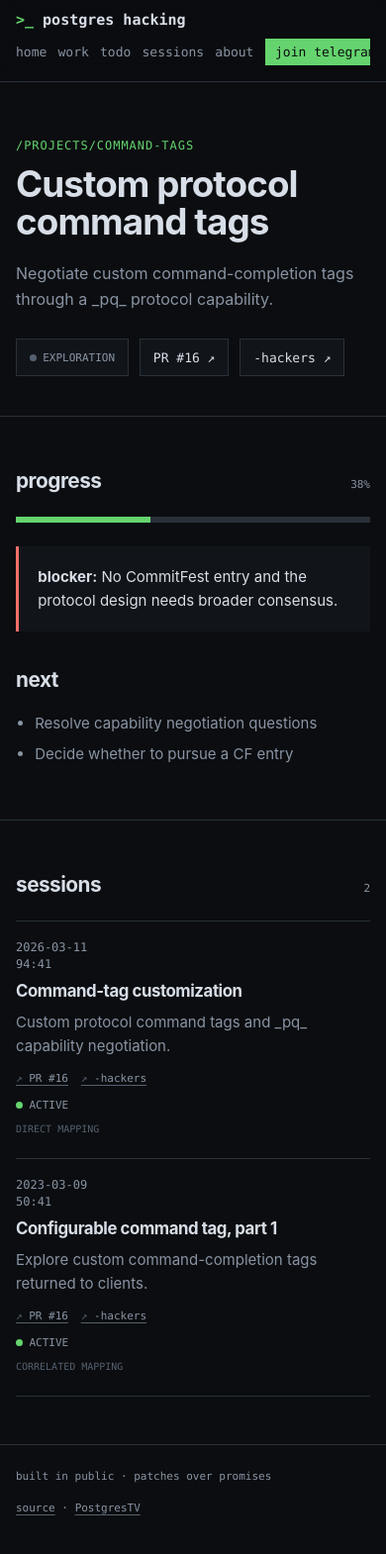
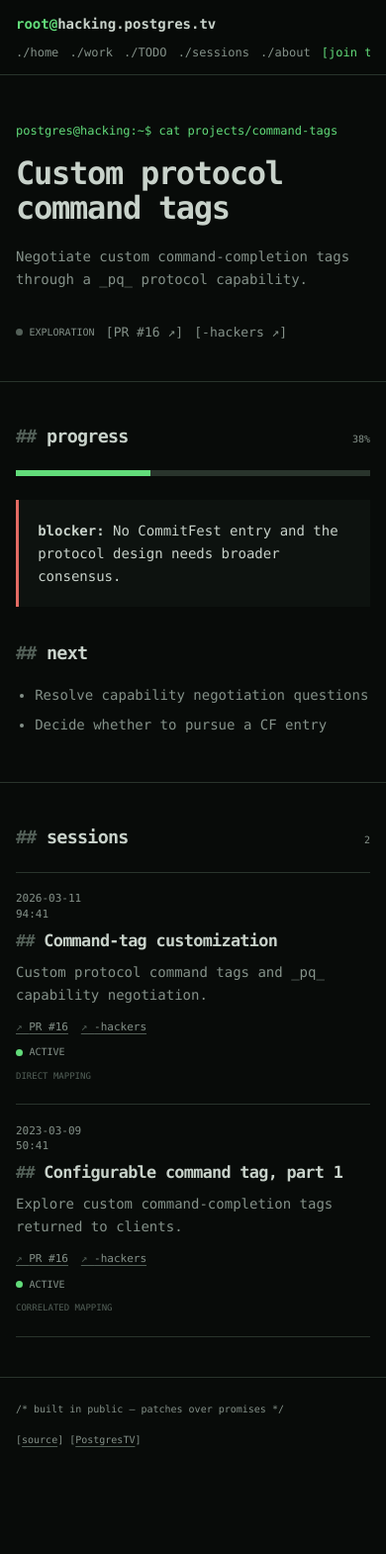
Before and after one commit to NikolayS/hacking-postgres, an Astro site: page /projects/command-tags/ in a window 390 px wide. Shown: the whole page at 99% size. After the commit the page ends 1502 px from the top, so only its background shows below. Built offline with nearby package versions, Linux system fonts and the light colour scheme; Astro itself is replaced by a stand-in of ours.

Commit message:
feat: adopt true monospace design

```diff
--- a/src/layouts/Layout.astro
+++ b/src/layouts/Layout.astro
@@ -13,11 +13,11 @@
 const pageTitle = title ? `${title} — Postgres Hacking` : 'Postgres Hacking';
 const path = Astro.url.pathname;
 const links = [
-  ['/', 'home'],
-  ['/work', 'work'],
-  ['/todo', 'todo'],
-  ['/sessions', 'sessions'],
-  ['/about', 'about'],
+  ['/', './home'],
+  ['/work', './work'],
+  ['/todo', './TODO'],
+  ['/sessions', './sessions'],
+  ['/about', './about'],
 ];
 ---
 
@@ -36,20 +36,20 @@
     <a class="skip-link" href="#content">skip to content</a>
     <header class="site-header">
       <div class="shell">
-        <a class="brand" href="/">postgres hacking</a>
+        <a class="brand" href="/">hacking.postgres.tv</a>
         <nav class="nav" aria-label="Primary navigation">
           {links.map(([href, label]) => (
             <a href={href} aria-current={path === href || (href !== '/' && path.startsWith(`${href}/`)) ? 'page' : undefined}>{label}</a>
           ))}
-          <a class="join" href="https://t.me/postgres_hacking">join telegram</a>
+          <a class="join" href="https://t.me/postgres_hacking">[join telegram]</a>
         </nav>
       </div>
     </header>
     <main id="content"><slot /></main>
     <footer class="site-footer">
       <div class="shell">
-        <span>built in public · patches over promises</span>
-        <span><a href="https://github.com/NikolayS/hacking-postgres">source</a> · <a href="https://www.youtube.com/@PostgresTV">PostgresTV</a></span>
+        <span>/* built in public — patches over promises */</span>
+        <span>[<a href="https://github.com/NikolayS/hacking-postgres">source</a>] [<a href="https://www.youtube.com/@PostgresTV">PostgresTV</a>]</span>
       </div>
     </footer>
   </body>
--- a/src/pages/about.astro
+++ b/src/pages/about.astro
@@ -3,7 +3,7 @@
 ---
 
 <Layout title="About">
-  <section class="page-head"><div class="shell"><p class="eyebrow">/about</p><h1>A public workshop for hacking Postgres.</h1><p class="lede">We pick real problems, inspect the code, prototype fixes, test the ugly edges, and push useful work toward -hackers and CommitFest.</p><div class="actions"><a class="button primary" href="https://t.me/postgres_hacking">join the Telegram group</a><a class="button" href="https://www.youtube.com/playlist?list=PLH8y1BNPAKjKDdJA7sDmFWUkbbYux3TRz">watch the playlist</a></div></div></section>
+  <section class="page-head"><div class="shell"><p class="eyebrow">postgres@hacking:~$ man postgres-hacking</p><h1>A public workshop for hacking Postgres.</h1><p class="lede">We pick real problems, inspect the code, prototype fixes, test the ugly edges, and push useful work toward -hackers and CommitFest.</p><div class="actions"><a class="button primary" href="https://t.me/postgres_hacking">[join telegram]</a><a class="button" href="https://www.youtube.com/playlist?list=PLH8y1BNPAKjKDdJA7sDmFWUkbbYux3TRz">[watch playlist]</a></div></div></section>
   <section class="section"><div class="shell split"><div><h2>Why “Postgres Hacking”?</h2><p class="lede">It works as the community and site name. “Hacking Postgres” remains the session-series title used by PostgresTV. Both point to the same work.</p><h2 style="margin-top:2.2rem">How to contribute</h2><ol class="detail-list"><li>Join the Telegram group and pick a work line.</li><li>Read the patch, thread, and current blockers before writing code.</li><li>Reproduce first. Add tests. Measure observer effects.</li><li>Post durable results to GitHub, -hackers, or CommitFest.</li></ol></div><div class="terminal"><div class="terminal-head">~/postgres-hacking/README</div><div class="terminal-body"><p><span class="prompt">$</span> values</p><p>public evidence &gt; recollection</p><p>tests &gt; confidence</p><p>small patches &gt; grand plans</p><p>review is work</p><p><span class="prompt">$</span> status</p><p><span class="warn">7 open lines</span></p><p><span class="danger">blockers visible</span></p><p><span class="prompt">community online</span></p></div></div></div></section>
   <section class="section"><div class="shell"><div class="callout"><p><strong>Research note:</strong> generic-title sessions without descriptions remain deliberately unmapped unless a same-day artifact or another public source identifies the topic. We do not manufacture provenance.</p></div></div></section>
 </Layout>
--- a/src/pages/projects/[slug].astro
+++ b/src/pages/projects/[slug].astro
@@ -14,7 +14,7 @@
 ---
 
 <Layout title={item.title} description={item.summary}>
-  <section class="page-head"><div class="shell"><p class="eyebrow">/projects/{item.slug}</p><h1>{item.title}</h1><p class="lede">{item.summary}</p><div class="actions"><span class={`button state ${item.state}`}>{item.state.replace('-', ' ')}</span>{item.artifacts.map((artifact) => <a class="button" href={artifact.url}>{artifact.label} ↗</a>)}</div></div></section>
+  <section class="page-head"><div class="shell"><p class="eyebrow">postgres@hacking:~$ cat projects/{item.slug}</p><h1>{item.title}</h1><p class="lede">{item.summary}</p><div class="actions"><span class={`button state ${item.state}`}>{item.state.replace('-', ' ')}</span>{item.artifacts.map((artifact) => <a class="button" href={artifact.url}>[{artifact.label} ↗]</a>)}</div></div></section>
   <section class="section"><div class="shell split"><div><div class="section-head"><h2>progress</h2><span class="meta">{item.progress}%</span></div><div class={`progress ${item.state}`} style="height:6px"><span style={`width:${item.progress}%`}></span></div>{item.blocker && <div class="callout" style="margin-top:1.5rem;border-color:var(--danger)"><p><strong>blocker:</strong> {item.blocker}</p></div>}</div><div><h2>next</h2>{item.next.length > 0 ? <ul class="detail-list">{item.next.map((task) => <li>{task}</li>)}</ul> : <p class="lede">Shipped. Watch the back branches and move on.</p>}</div></div></section>
   <section class="section"><div class="shell"><div class="section-head"><h2>sessions</h2><span class="meta">{related.length}</span></div><div class="session-list">{related.map((session) => <SessionRow session={session} />)}</div></div></section>
 </Layout>
--- a/src/pages/sessions.astro
+++ b/src/pages/sessions.astro
@@ -6,7 +6,7 @@
 ---
 
 <Layout title="Sessions">
-  <section class="page-head"><div class="shell"><p class="eyebrow">/sessions</p><h1>{sessions.length} sessions. Every durable artifact we could find.</h1><p class="lede">The playlist is noisy; this archive follows the live workshop series from January 2023 onward. “Correlated” means the chronology and topic match but public evidence does not prove direct provenance.</p></div></section>
+  <section class="page-head"><div class="shell"><p class="eyebrow">postgres@hacking:~$ ls sessions/ | wc -l</p><h1>{sessions.length} sessions.</h1><p class="lede">Every durable artifact we could find. “Correlated” means the chronology and topic match but public evidence does not prove direct provenance.</p></div></section>
   <section class="section"><div class="shell">
     <div class="session-toolbar">
       <input class="search" id="session-search" type="search" placeholder="search sessions, topics, work lines…" aria-label="Search sessions" />
--- a/src/pages/todo.astro
+++ b/src/pages/todo.astro
@@ -10,6 +10,6 @@
 ---
 
 <Layout title="TODO">
-  <section class="page-head"><div class="shell"><p class="eyebrow">/todo</p><h1>TODO.</h1><p class="lede">One file. No tickets, statuses, assignees, ceremonies, or other project-management furniture.</p><div class="actions"><a class="button primary" href="https://github.com/NikolayS/hacking-postgres/blob/main/TODO">view source</a></div></div></section>
+  <section class="page-head"><div class="shell"><p class="eyebrow">postgres@hacking:~$ cat TODO</p><h1>TODO</h1><p class="lede">One file. No tickets, statuses, assignees, ceremonies, or other project-management furniture.</p><div class="actions"><a class="button primary" href="https://github.com/NikolayS/hacking-postgres/blob/main/TODO">[view source]</a></div></div></section>
   <section class="section"><div class="shell"><pre class="todo-file" set:html={todoHtml}></pre></div></section>
 </Layout>
--- a/src/pages/work.astro
+++ b/src/pages/work.astro
@@ -7,7 +7,7 @@
 ---
 
 <Layout title="Work">
-  <section class="page-head"><div class="shell"><p class="eyebrow">/work</p><h1>Patch lines, with the bullshit removed.</h1><p class="lede">What is moving, what needs review, what is blocked, and where the durable artifacts live.</p></div></section>
+  <section class="page-head"><div class="shell"><p class="eyebrow">postgres@hacking:~$ cat WORK</p><h1>Patch lines.</h1><p class="lede">What is moving, what needs review, what is blocked, and where the durable artifacts live.</p></div></section>
   <section class="section"><div class="shell"><div class="section-head"><h2>open</h2><span class="meta">{open.length} work lines</span></div><div class="grid">{open.map((item) => <WorkCard item={item} />)}</div></div></section>
   <section class="section"><div class="shell"><div class="section-head"><h2>shipped</h2><span class="meta">in core</span></div><div class="grid">{shipped.map((item) => <WorkCard item={item} />)}</div><div class="callout" style="margin-top:1.2rem"><p><strong>Also shipped from early sessions:</strong> <code>transaction_timeout</code> and bounded psql <code>\watch</code>.</p></div></div></section>
 </Layout>
--- a/src/styles/global.css
+++ b/src/styles/global.css
@@ -1,72 +1,74 @@
 :root {
   color-scheme: dark;
-  --bg: #0b0d10;
-  --panel: #11151a;
-  --panel-2: #171c22;
-  --text: #d8dee7;
-  --muted: #8994a3;
-  --faint: #566170;
-  --line: #29313a;
-  --accent: #65d46e;
-  --accent-dim: #183b20;
-  --warn: #e3b341;
-  --danger: #f47067;
-  --max: 1180px;
+  --bg: #080b09;
+  --panel: #0d120f;
+  --panel-2: #111813;
+  --text: #c8d2ca;
+  --muted: #849189;
+  --faint: #536058;
+  --line: #29342c;
+  --accent: #62dc7a;
+  --accent-dim: #17381e;
+  --warn: #d7b85a;
+  --danger: #e36b63;
+  --max: 1080px;
   --mono: ui-monospace, SFMono-Regular, Menlo, Monaco, Consolas, "Liberation Mono", monospace;
-  --sans: Inter, ui-sans-serif, system-ui, -apple-system, BlinkMacSystemFont, "Segoe UI", sans-serif;
 }
 
 * { box-sizing: border-box; }
 html { background: var(--bg); scroll-behavior: smooth; }
-body { margin: 0; overflow-x: hidden; color: var(--text); background: var(--bg); font: 15px/1.6 var(--sans); }
+body { margin: 0; overflow-x: hidden; color: var(--text); background: var(--bg); font: 14px/1.65 var(--mono); }
 a { color: inherit; text-decoration-color: var(--faint); text-underline-offset: 3px; }
 a:hover { color: var(--accent); text-decoration-color: var(--accent); }
-code, time, .mono { font-family: var(--mono); }
+::selection { color: var(--bg); background: var(--accent); }
+code, time, .mono { font-family: inherit; }
 button, input { font: inherit; }
 
 .skip-link { position: fixed; top: -4rem; left: 1rem; z-index: 100; padding: .55rem .8rem; color: var(--bg); background: var(--accent); }
 .skip-link:focus { top: 1rem; }
 .shell { width: min(calc(100% - 2rem), var(--max)); margin-inline: auto; }
-.site-header { position: sticky; top: 0; z-index: 20; border-bottom: 1px solid var(--line); background: color-mix(in srgb, var(--bg) 92%, transparent); backdrop-filter: blur(12px); }
-.site-header .shell { min-height: 58px; display: flex; align-items: center; justify-content: space-between; gap: 1.5rem; }
-.brand { font: 700 15px/1 var(--mono); color: var(--text); text-decoration: none; white-space: nowrap; }
-.brand::before { content: ">_ "; color: var(--accent); }
+.site-header { position: sticky; top: 0; z-index: 20; border-bottom: 1px solid var(--line); background: color-mix(in srgb, var(--bg) 95%, transparent); }
+.site-header .shell { min-height: 50px; display: flex; align-items: center; justify-content: space-between; gap: 1.5rem; }
+.brand { color: var(--text); font-weight: 700; text-decoration: none; white-space: nowrap; }
+.brand::before { content: "root@"; color: var(--accent); }
 .nav { display: flex; align-items: center; gap: clamp(.7rem, 2vw, 1.4rem); overflow-x: auto; }
-.nav a { color: var(--muted); font: 13px/1 var(--mono); text-decoration: none; white-space: nowrap; }
+.nav a { color: var(--muted); font-size: 12px; line-height: 1; text-decoration: none; white-space: nowrap; }
 .nav a[aria-current="page"], .nav a:hover { color: var(--accent); }
-.nav .join { padding: .45rem .65rem; color: var(--bg); background: var(--accent); }
-.nav .join:hover { color: var(--bg); background: #82e98b; }
+.nav .join { padding: 0; color: var(--accent); background: transparent; }
+.nav .join:hover { color: var(--text); background: transparent; }
 
 main { min-height: calc(100vh - 150px); }
-.page-head { padding: clamp(3.5rem, 8vw, 7rem) 0 2.5rem; border-bottom: 1px solid var(--line); }
-.eyebrow { margin: 0 0 .7rem; color: var(--accent); font: 12px/1.4 var(--mono); letter-spacing: .08em; text-transform: uppercase; }
-h1, h2, h3 { margin: 0; letter-spacing: -.025em; }
-h1 { max-width: 900px; font: 700 clamp(2.3rem, 6vw, 5rem)/1.03 var(--sans); }
-h2 { font-size: clamp(1.3rem, 2.5vw, 1.8rem); }
+.page-head { padding: clamp(3rem, 7vw, 5rem) 0 2.2rem; border-bottom: 1px solid var(--line); }
+.eyebrow { margin: 0 0 1.1rem; color: var(--accent); font-size: 12px; line-height: 1.4; }
+h1, h2, h3 { margin: 0; font-family: inherit; letter-spacing: -.04em; }
+h1 { max-width: 850px; font-size: clamp(2rem, 6vw, 3.8rem); line-height: 1.08; }
+h2 { font-size: clamp(1.15rem, 2.5vw, 1.45rem); }
+h2::before { content: "## "; color: var(--faint); }
 h3 { font-size: 1rem; }
-.lede { max-width: 760px; margin: 1.3rem 0 0; color: var(--muted); font-size: clamp(1rem, 1.8vw, 1.2rem); }
+.lede { max-width: 800px; margin: 1.3rem 0 0; color: var(--muted); font-size: 14px; }
 .actions { display: flex; flex-wrap: wrap; gap: .7rem; margin-top: 1.7rem; }
-.button { display: inline-flex; align-items: center; gap: .5rem; min-height: 38px; padding: .45rem .8rem; border: 1px solid var(--line); color: var(--text); background: var(--panel); font: 13px/1 var(--mono); text-decoration: none; }
-.button:hover { border-color: var(--accent); }
-.button.primary { border-color: var(--accent); color: var(--bg); background: var(--accent); }
+.button { display: inline-flex; align-items: center; gap: .5rem; min-height: 28px; padding: .15rem 0; border: 0; color: var(--muted); background: transparent; font-size: 13px; line-height: 1; text-decoration: none; }
+.button:hover { color: var(--accent); }
+.button.primary { color: var(--accent); background: transparent; }
 
-.section { padding: 3rem 0; border-bottom: 1px solid var(--line); }
+.section { padding: 2.5rem 0; border-bottom: 1px solid var(--line); }
 .section-head { display: flex; align-items: baseline; justify-content: space-between; gap: 1rem; margin-bottom: 1.2rem; }
 .section-head a { color: var(--muted); font: 12px/1 var(--mono); }
-.stats { display: grid; grid-template-columns: repeat(4, 1fr); border: 1px solid var(--line); }
-.stat { padding: 1rem; border-right: 1px solid var(--line); }
+.stats { display: grid; grid-template-columns: repeat(4, 1fr); border-block: 1px solid var(--line); }
+.stat { padding: .9rem 1rem .9rem 0; border-right: 1px dashed var(--line); }
 .stat:last-child { border: 0; }
-.stat strong { display: block; color: var(--accent); font: 700 clamp(1.4rem, 3vw, 2.1rem)/1 var(--mono); }
-.stat span { display: block; margin-top: .45rem; color: var(--muted); font: 11px/1.3 var(--mono); text-transform: uppercase; }
+.stat:not(:first-child) { padding-left: 1rem; }
+.stat strong { display: block; color: var(--accent); font-size: clamp(1.25rem, 3vw, 1.65rem); line-height: 1; }
+.stat span { display: block; margin-top: .45rem; color: var(--muted); font-size: 10px; line-height: 1.3; text-transform: uppercase; }
 
-.grid { display: grid; grid-template-columns: repeat(2, minmax(0, 1fr)); gap: 1px; border: 1px solid var(--line); background: var(--line); }
-.card { min-width: 0; padding: 1.2rem; background: var(--panel); }
+.grid { display: grid; grid-template-columns: repeat(2, minmax(0, 1fr)); gap: 1px; border-block: 1px solid var(--line); background: var(--line); }
+.card { min-width: 0; padding: 1rem; background: var(--bg); }
 .card:hover { background: var(--panel-2); }
 .card-top { display: flex; justify-content: space-between; gap: 1rem; margin-bottom: .6rem; }
 .card h3 a { text-decoration: none; }
 .card p { margin: .6rem 0 0; color: var(--muted); }
-.meta { color: var(--muted); font: 11px/1.4 var(--mono); text-transform: uppercase; }
-.state { display: inline-flex; align-items: center; gap: .4rem; color: var(--muted); font: 11px/1 var(--mono); text-transform: uppercase; white-space: nowrap; }
+.meta { color: var(--muted); font-size: 10px; line-height: 1.4; text-transform: uppercase; }
+.state { display: inline-flex; align-items: center; gap: .4rem; color: var(--muted); font-size: 10px; line-height: 1; text-transform: uppercase; white-space: nowrap; }
 .state::before { content: ""; width: 7px; height: 7px; border-radius: 50%; background: var(--faint); }
 .state.active::before, .state.shipped::before { background: var(--accent); }
 .state.needs-review::before { background: var(--warn); }
@@ -77,33 +79,33 @@
 .progress.needs-review span { background: var(--warn); }
 
 .artifact-list { display: flex; flex-wrap: wrap; gap: .4rem .8rem; margin-top: .8rem; }
-.artifact-list a { color: var(--muted); font: 11px/1.4 var(--mono); }
+.artifact-list a { color: var(--muted); font-size: 11px; line-height: 1.4; }
 .artifact-list a::before { content: "↗ "; color: var(--faint); }
 .callout { padding: 1.2rem; border-left: 3px solid var(--accent); background: var(--panel); }
 .callout p { margin: 0; }
 .callout p + p { margin-top: .6rem; }
 
-.session-toolbar { position: sticky; top: 58px; z-index: 15; display: grid; grid-template-columns: minmax(220px, 1fr) auto; gap: .8rem; padding: .8rem 0; background: var(--bg); }
+.session-toolbar { position: sticky; top: 50px; z-index: 15; display: grid; grid-template-columns: minmax(220px, 1fr) auto; gap: .8rem; padding: .8rem 0; background: var(--bg); }
 .session-toolbar > * { min-width: 0; }
-.search { width: 100%; height: 40px; padding: 0 .8rem; border: 1px solid var(--line); border-radius: 0; outline: 0; color: var(--text); background: var(--panel); font: 13px/1 var(--mono); }
+.search { width: 100%; height: 36px; padding: 0 .7rem; border: 1px solid var(--line); border-radius: 0; outline: 0; color: var(--text); background: var(--panel); font-size: 12px; }
 .search:focus { border-color: var(--accent); }
 .filters { display: flex; max-width: 100%; gap: .4rem; overflow-x: auto; }
-.filter { height: 40px; padding: 0 .7rem; border: 1px solid var(--line); color: var(--muted); background: var(--panel); font: 11px/1 var(--mono); white-space: nowrap; cursor: pointer; }
+.filter { height: 36px; padding: 0 .7rem; border: 1px solid var(--line); color: var(--muted); background: var(--panel); font-size: 10px; white-space: nowrap; cursor: pointer; }
 .filter[aria-pressed="true"], .filter:hover { border-color: var(--accent); color: var(--accent); }
 .session-list { border-top: 1px solid var(--line); }
 .session { display: grid; grid-template-columns: 110px minmax(0, 1fr) auto; gap: 1.3rem; padding: 1.15rem 0; border-bottom: 1px solid var(--line); }
-.session-date { color: var(--muted); font: 12px/1.4 var(--mono); }
+.session-date { color: var(--muted); font-size: 11px; line-height: 1.4; }
 .session h2 { font-size: 1.05rem; }
 .session h2 a { text-decoration: none; }
 .session p { margin: .4rem 0 0; color: var(--muted); }
 .session-side { min-width: 120px; text-align: right; }
-.confidence { color: var(--faint); font: 10px/1 var(--mono); text-transform: uppercase; }
+.confidence { color: var(--faint); font-size: 9px; line-height: 1; text-transform: uppercase; }
 .empty { padding: 3rem 0; color: var(--muted); font-family: var(--mono); }
 
 .video { position: relative; width: 100%; aspect-ratio: 16 / 9; border: 1px solid var(--line); background: #000; }
 .video iframe { position: absolute; inset: 0; width: 100%; height: 100%; border: 0; }
 .split { display: grid; grid-template-columns: minmax(0, 1.5fr) minmax(280px, .7fr); gap: 2rem; }
-.terminal { border: 1px solid var(--line); background: #07090b; font: 13px/1.7 var(--mono); }
+.terminal { border: 1px solid var(--line); background: #07090b; font-size: 12px; line-height: 1.7; }
 .terminal-head { padding: .4rem .7rem; border-bottom: 1px solid var(--line); color: var(--muted); }
 .terminal-body { padding: 1rem; }
 .terminal-body p { margin: 0; }
@@ -111,18 +113,18 @@
 .warn { color: var(--warn); }
 .danger { color: var(--danger); }
 
-.todo-file { margin: 0; padding: 1.25rem; overflow-x: auto; border: 1px solid var(--line); background: var(--panel); color: var(--text); font: 13px/1.65 var(--mono); white-space: pre-wrap; overflow-wrap: anywhere; }
+.todo-file { margin: 0; padding: 1.25rem; overflow-x: auto; border: 1px solid var(--line); background: var(--panel); color: var(--text); font-size: 12px; line-height: 1.65; white-space: pre-wrap; overflow-wrap: anywhere; }
 .todo-file a { color: var(--accent); }
 .detail-list { margin: 1rem 0 0; padding-left: 1.2rem; }
 .detail-list li { margin: .4rem 0; color: var(--muted); }
 
-.site-footer { padding: 1.5rem 0 2.5rem; color: var(--muted); font: 11px/1.5 var(--mono); }
+.site-footer { padding: 1.5rem 0 2.5rem; color: var(--muted); font-size: 10px; line-height: 1.5; }
 .site-footer .shell { display: flex; justify-content: space-between; gap: 1rem; }
 
 @media (max-width: 760px) {
   .site-header .shell { align-items: flex-start; flex-direction: column; gap: .7rem; padding-block: .8rem; }
   .nav { width: 100%; padding-bottom: .2rem; }
-  .session-toolbar { top: 94px; grid-template-columns: 1fr; }
+  .session-toolbar { top: 88px; grid-template-columns: 1fr; }
   .stats { grid-template-columns: repeat(2, 1fr); }
   .stat:nth-child(2) { border-right: 0; }
   .stat:nth-child(-n+2) { border-bottom: 1px solid var(--line); }
```
Also changed, not shown: src/pages/index.astro (+6 -6 lines).
